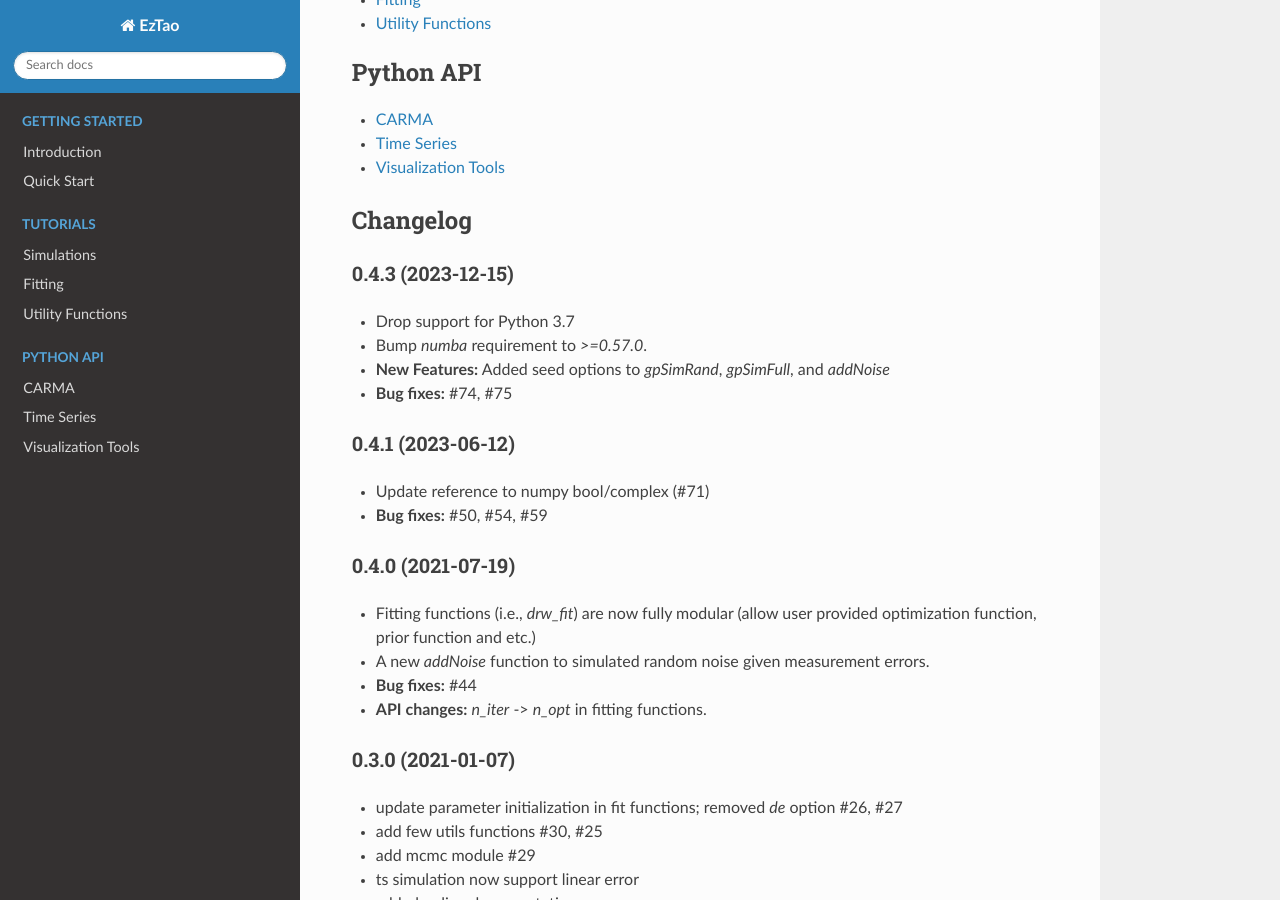
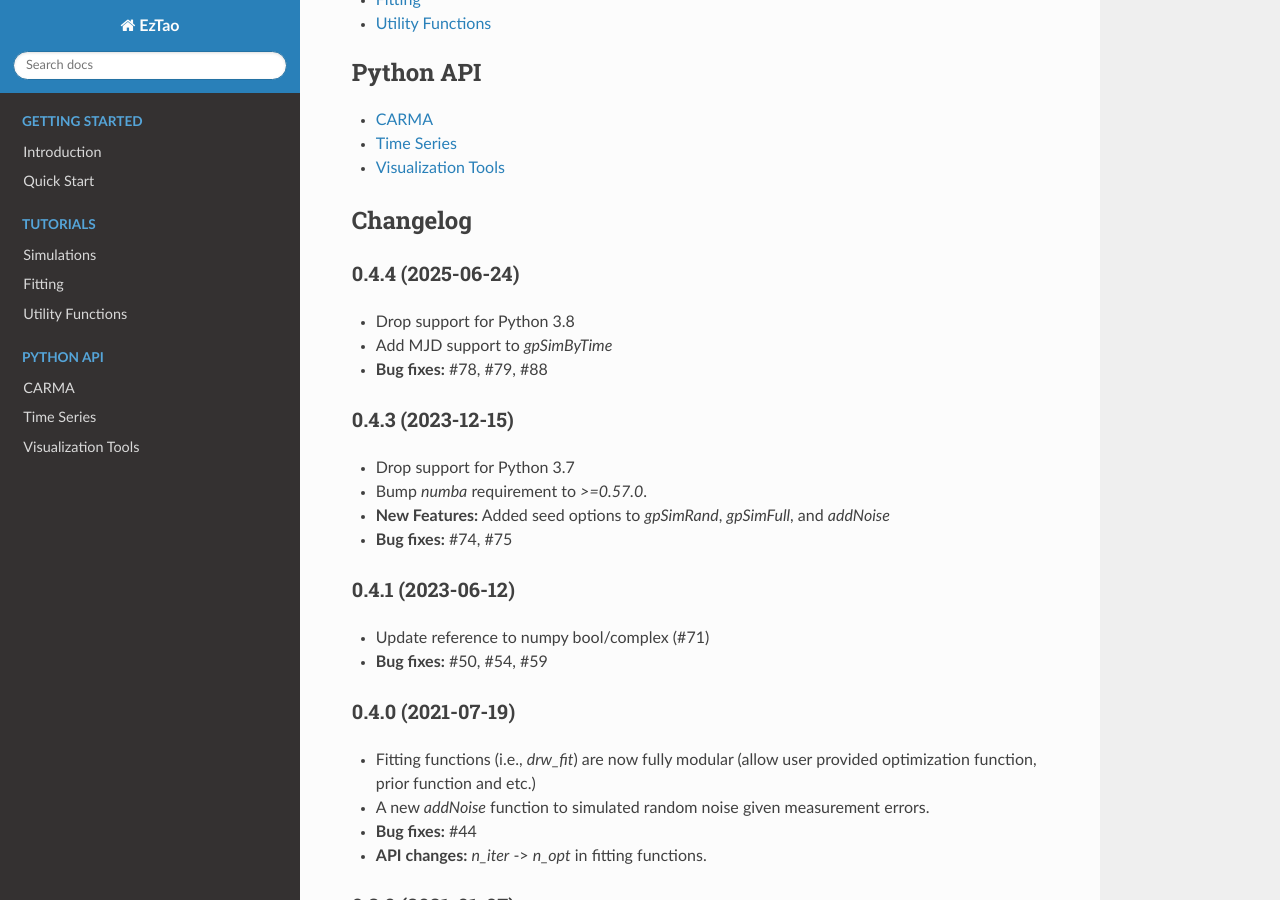
Before and after one commit to ywx649999311/EzTao, a Sphinx documentation site: the page built from docs/index.rst, in a window 1280 px wide and 900 px high, scrolled down 842 px. Built offline with Sphinx 7.4.7 and the Read the Docs theme 3.1.0, drawn with Linux system fonts in a browser that asks for light colours; pages that are not in the unit, such as notebooks, are missing from menus; some of the changed text lies outside the part shown.

Commit message:
Version 0.4.4

```diff
--- a/Changelog.rst
+++ b/Changelog.rst
@@ -1,4 +1,10 @@
 .. :changelog:
+0.4.4 (2025-06-24)
++++++++++++++++++++++
+- Drop support for Python 3.8
+- Add MJD support to `gpSimByTime`
+- **Bug fixes:** #78, #79, #88
+
 0.4.3 (2023-12-15)
 +++++++++++++++++++++
 - Drop support for Python 3.7
--- a/docs/conf.py
+++ b/docs/conf.py
@@ -23,7 +23,7 @@ config = toml.load("../pyproject.toml")
 # -- Project information -----------------------------------------------------
 
 project = "EzTao"
-copyright = "2020-2023, Weixiang Yu"
+copyright = "2020-2025, Weixiang Yu"
 author = "Weixiang Yu"
 
 # The full version, including alpha/beta/rc tags
--- a/environment.yml
+++ b/environment.yml
@@ -9,5 +9,5 @@ dependencies:
   - emcee
   - pip:
     - corner
-    - eztao==0.4.3
+    - eztao==0.4.4
     - importlib-metadata
--- a/pyproject.toml
+++ b/pyproject.toml
@@ -1,6 +1,6 @@
 [tool.poetry]
 name = "eztao"
-version = "0.4.3"
+version = "0.4.4"
 description = "A toolkit for Active Galactic Nuclei (AGN) time-series analysis."
 authors = ["Weixiang Yu <astro.flyfish@gmail.com>"]
 readme = "README.md"
```
Also changed, not shown: README.md (+5 -4 lines), docs/requirements.txt (+4 -4 lines), .readthedocs.yaml, 3 other files.
